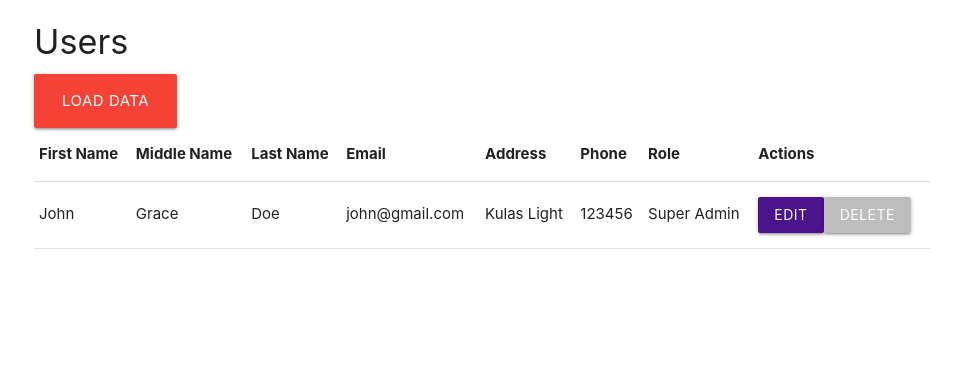
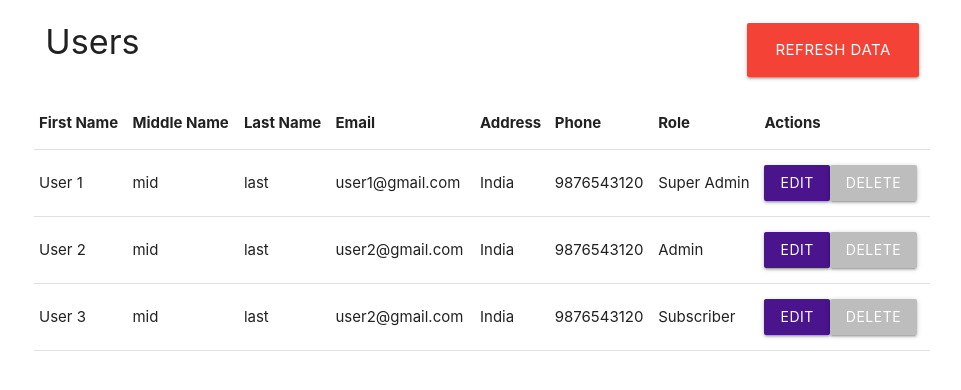
Before and after one commit to shubham-prajapat/sftc-typescript-assignment, a plain HTML site: page index.html in a window 1280 px wide. Both pictures are taken after a click on the button "LOAD DATA". Shown: the whole page, without its empty margins (158-1119 px from the left). Drawn offline with nearby package versions, Linux system fonts and the light colour scheme.

Commit message:
naive version done

```diff
--- a/dist/app.js
+++ b/dist/app.js
@@ -1,5 +1,4 @@
 "use strict";
-// Definitions
 var __awaiter = (this && this.__awaiter) || function (thisArg, _arguments, P, generator) {
     function adopt(value) { return value instanceof P ? value : new P(function (resolve) { resolve(value); }); }
     return new (P || (P = Promise))(function (resolve, reject) {
@@ -9,6 +8,7 @@ var __awaiter = (this && this.__awaiter) || function (thisArg, _arguments, P, ge
         step((generator = generator.apply(thisArg, _arguments || [])).next());
     });
 };
+// Definitions
 var Role;
 (function (Role) {
     Role[Role["SuperAdmin"] = 1] = "SuperAdmin";
@@ -38,7 +38,6 @@ class User {
         }
     }
 }
-// INIT
 // Elements
 const refreshData = document.querySelector("#refreshData");
 const rowWrapper = document.querySelector("#tbody");
@@ -51,28 +50,50 @@ refreshData.addEventListener("click", () => __awaiter(void 0, void 0, void 0, fu
         users.push(user);
     }
     populateTable(users);
+    refreshData.innerHTML = "Refresh Data";
 }));
-const forEachColumn = (rowEl, callBack) => { };
 const clickListeners = {
     edit: (e) => {
-        forEachColumn(e.currentTarget.closest("tr"), () => { });
-        /* ([...row.children] as HTMLTableCellElement[]).forEach((element) => {
-            if (element.dataset.actioncolumn) {
-                element.innerHTML = "";
-                addActionButton("Save", element, clickListeners.save, "primary");
-                addActionButton("Cancel", element, clickListeners.cancel, "secondary");
-                return;
-            }
-            let initialValue = element.innerText;
-            element.innerHTML = `<input type="text" value="${initialValue}" data-initalvalue="${initialValue}" />`;
-        }); */
+        editMode("EDIT", e.currentTarget.closest("tr"));
     },
     delete: (e) => {
         let row = e.currentTarget.closest("tr");
         row === null || row === void 0 ? void 0 : row.remove();
     },
-    save: (e) => { },
-    cancel: (e) => { },
+    save: (e) => {
+        editMode("SAVE", e.currentTarget.closest("tr"));
+    },
+    cancel: (e) => {
+        editMode("CANCEL", e.currentTarget.closest("tr"));
+    },
+};
+const editMode = (action, row) => {
+    [...row.children].forEach((element) => {
+        if (element.dataset.actioncolumn) {
+            element.innerHTML = "";
+            if (action === "EDIT") {
+                addActionButton("Save", element, clickListeners.save, "primary");
+                addActionButton("Cancel", element, clickListeners.cancel, "secondary");
+            }
+            else if (["CANCEL", "SAVE"].includes(action)) {
+                addActionButton("Edit", element, clickListeners.edit, "primary");
+                addActionButton("Delete", element, clickListeners.delete, "secondary");
+            }
+            return;
+        }
+        if (action === "EDIT") {
+            let initialValue = element.innerText;
+            element.innerHTML = `<input type="text" value="${initialValue}" data-initalvalue="${initialValue}" />`;
+        }
+        else if (action === "SAVE") {
+            let input = element.querySelector("input");
+            element.innerHTML = input.value;
+        }
+        else if (action === "CANCEL") {
+            let input = element.querySelector("input");
+            element.innerHTML = input.dataset.initalvalue || "";
+        }
+    });
 };
 const populateTable = (users) => {
     // empty previous list
--- a/index.html
+++ b/index.html
@@ -15,8 +15,13 @@
 	</head>
 	<body>
 		<div class="container">
-			<h4>Users</h4>
-			<button id="refreshData" class="waves-effect waves-light btn-large red">Load Data</button>
+			<div class="row">
+				<div class="col s6"><h4>Users</h4></div>
+				<div class="col s6" style="text-align: right">
+					<br />
+					<button id="refreshData" class="waves-effect waves-light btn-large red">Load Data</button>
+				</div>
+			</div>
 			<table>
 				<thead>
 					<tr>
--- a/users.json
+++ b/users.json
@@ -1,11 +1,29 @@
 [
 	{
-		"firstName": "John",
-		"middleName": "Grace",
-		"lastName": "Doe",
-		"email": "john@gmail.com",
-		"address": "Kulas Light",
-		"phone": "123456",
+		"firstName": "User 1",
+		"middleName": "mid",
+		"lastName": "last",
+		"email": "user1@gmail.com",
+		"address": "India",
+		"phone": "9876543120",
 		"role": 1
+	},
+	{
+		"firstName": "User 2",
+		"middleName": "mid",
+		"lastName": "last",
+		"email": "user2@gmail.com",
+		"address": "India",
+		"phone": "9876543120",
+		"role": 2
+	},
+	{
+		"firstName": "User 3",
+		"middleName": "mid",
+		"lastName": "last",
+		"email": "user2@gmail.com",
+		"address": "India",
+		"phone": "9876543120",
+		"role": 3
 	}
 ]
```
Also changed, not shown: src/app.ts (+38 -21 lines).
